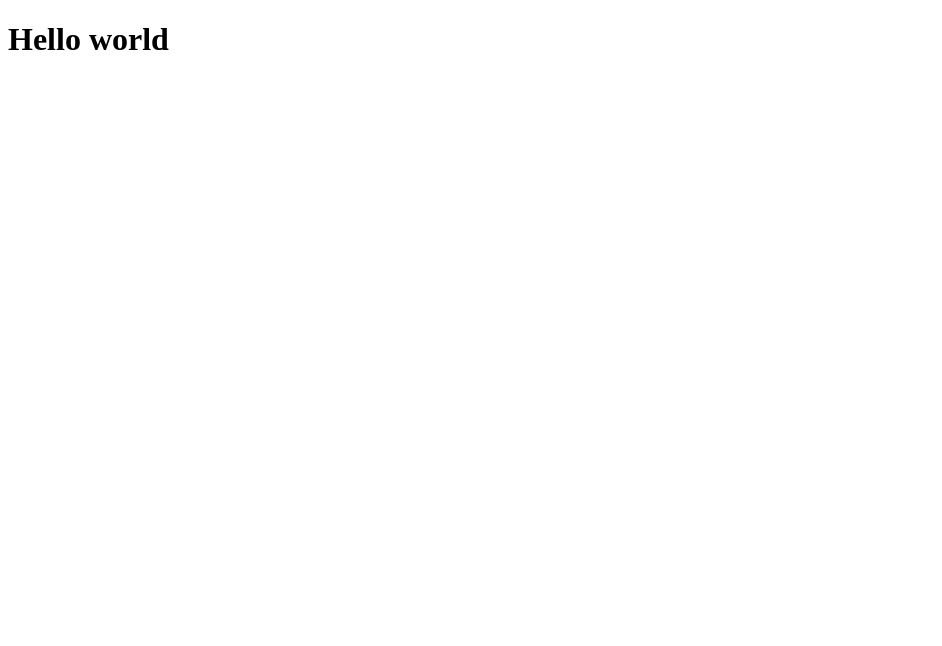
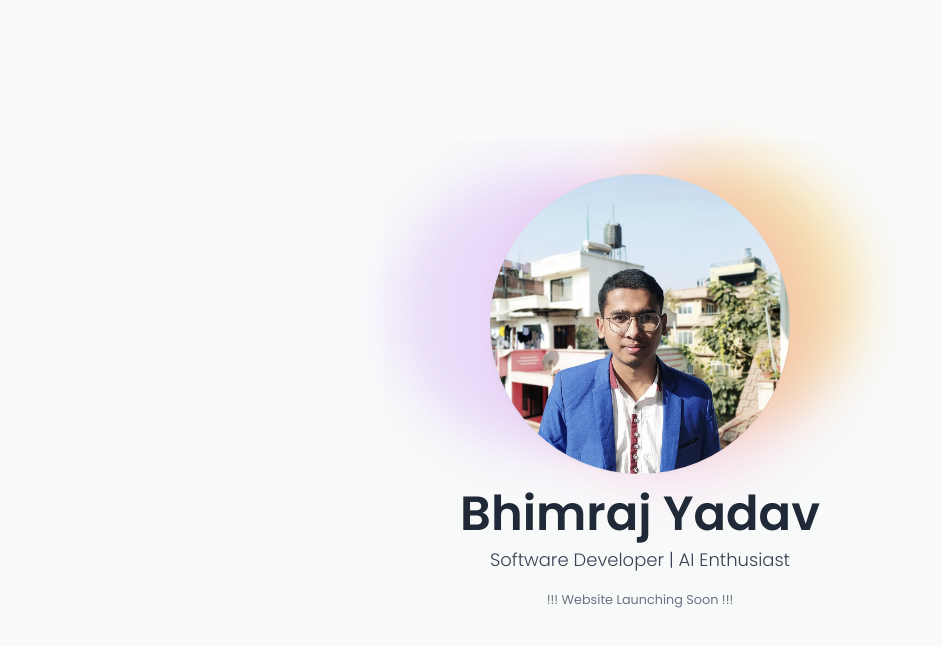
Before and after one commit to bhimrazy/bhimraj.com.np, a Next.js app: page / in a window 1280 px wide. Shown: the top 646 px of the page, without its empty margins (0-942 px from the left). Built offline with nearby package versions, Linux system fonts and the light colour scheme.

Commit message:
Initial website made

```diff
--- a/pages/_app.js
+++ b/pages/_app.js
@@ -1,4 +1,5 @@
-import 'tailwindcss/tailwind.css'
+import '../styles/tailwind.css'
+
 
 function MyApp({ Component, pageProps }) {
   return <Component {...pageProps} />
--- a/pages/index.js
+++ b/pages/index.js
@@ -1,15 +1,26 @@
 import Head from 'next/head'
-
+import Image from 'next/image'
+import profilePic from '../public/bhimraj_yadav.jpg'
 export default function Home() {
   return (
-    <div className="flex flex-col items-center justify-center min-h-screen py-2 text-white bg-gradient-to-br from-fuchsia-500 via-purple-600 to-violet-500">
+    <div className="flex flex-col items-center bg-gray-50 justify-center min-h-screen ">
       <Head>
       <title>Software Developer | AI Enthusiast | Bhimraj Yadav</title>
         <link rel="icon" href="/favicon.ico" />
         <meta name="application-name" content="Bhimraj Yadav" />
+        <link rel="preconnect" href="https://fonts.gstatic.com"/>
+        <link href="https://fonts.googleapis.com/css2?family=Poppins:ital,wght@0,100;0,200;0,300;0,400;0,500;0,600;0,700;0,800;0,900;1,100;1,200;1,300;1,400;1,500;1,600;1,700;1,800;1,900&display=swap" rel="stylesheet"/>
       </Head>
-      <main>
-        <h1>Hello world</h1>
+      <main className="relative w-full max-w-lg">
+      <div className="absolute top-4 left-4 w-72 h-72 bg-purple-300 rounded-full mix-blend-multiply filter blur-xl opacity-50 animate-blob" ></div>
+      <div className="absolute top-0 right-4 w-72 h-72 bg-yellow-300 rounded-full mix-blend-multiply filter blur-xl opacity-50 animate-blob animation-delay-2000" ></div>
+      <div className="absolute top-20 left-28  w-72 h-72 bg-pink-300 rounded-full mix-blend-multiply filter blur-xl opacity-50 animate-blob animation-delay-4000" ></div>
+      <div className="bg-gray-100/20 backdrop-blur-md rounded-2xl w-full h-full items-center flex flex-col p-8">
+        <Image src={profilePic} alt="Bhimraj Yadav" width={300} height={300} priority loading="eager" className="rounded-full filter saturate-[70%] drop-shadow-sm object-center"/>
+        <h1 className="text-5xl text-gray-800 font-semibold pt-4 pb-2">Bhimraj Yadav</h1>
+        <p className="text-lg text-gray-700 font-light">Software Developer | AI Enthusiast</p>
+        <small className="text-gray-500 py-4">!!! Website Launching Soon !!!</small>
+      </div>
       </main>
 
     </div>
--- /dev/null
+++ b/styles/tailwind.css
@@ -0,0 +1,12 @@
+@tailwind base;
+@tailwind components;
+@tailwind utilities;
+
+@layer utilities{
+    .animation-delay-2000{
+        animation-delay: 2s;
+    }
+    .animation-delay-4000{
+        animation-delay: 4s;
+    }
+}
--- a/tailwind.config.js
+++ b/tailwind.config.js
@@ -15,14 +15,42 @@ module.exports = {
         flow: "Flow",
       },
       colors: {
-        gray: colors.trueGray,
+        transparent: "transparent",
+        current: "currentColor",
+        black: colors.black,
+        white: colors.white,
+        teal: colors.teal,
+        purple:colors.purple,
+        violet:colors.violet,
+        fuchsia:colors.fuchsia,
+        cyan: colors.cyan,
+        gray: colors.coolGray,
+        red: colors.red,
+        yellow: colors.amber,
+        blue: colors.blue,
+        pink: colors.pink,
         bluegray: colors.blueGray,
-        red: colors.red,
-        blue: colors.sky,
-        yellow: colors.amber,
-        teal: colors.teal,
-        cyan: colors.cyan,
+        skyblue: colors.sky,
       },
+      animation:{
+        blob: "blob 7s infinite"
+      },
+      keyframes:{
+        blob:{
+          "0%":{
+            transform:"translate(0px,0px) scale(1)",
+          },
+          "33%":{
+            transform:"translate(30px,-50px) scale(1.1)",
+          },
+          "66%":{
+            transform:"translate(-20px,20px) scale(0.9)",
+          },
+          "100%":{
+            transform:"translate(0px,0px) scale(1)",
+          },
+        }
+      }
     },
   },
   variants: {
```
Also changed, not shown: public/bhimraj_yadav.jpg (added).
